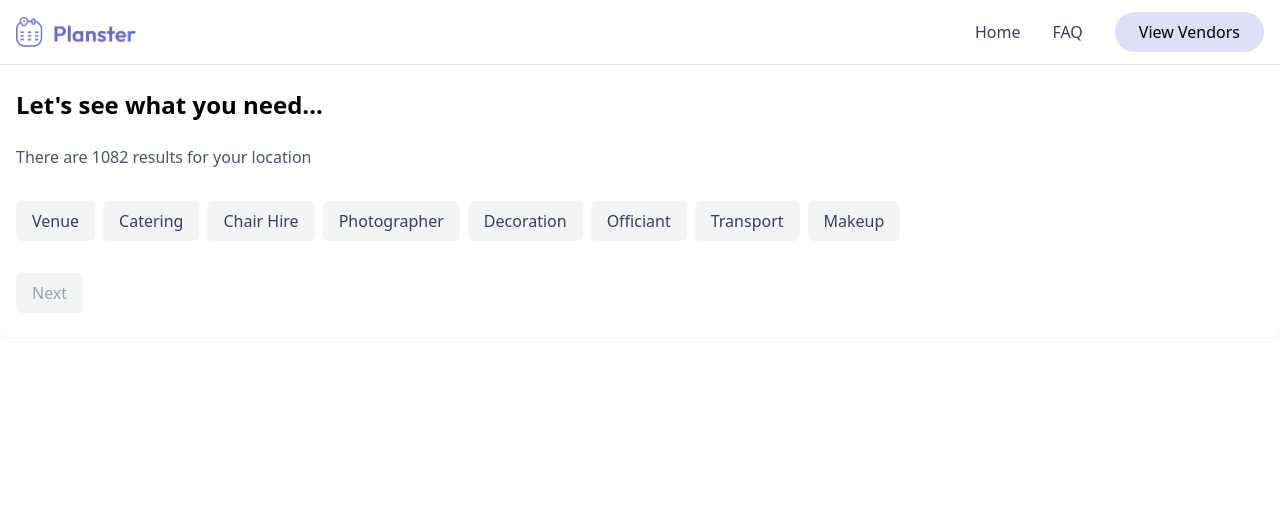
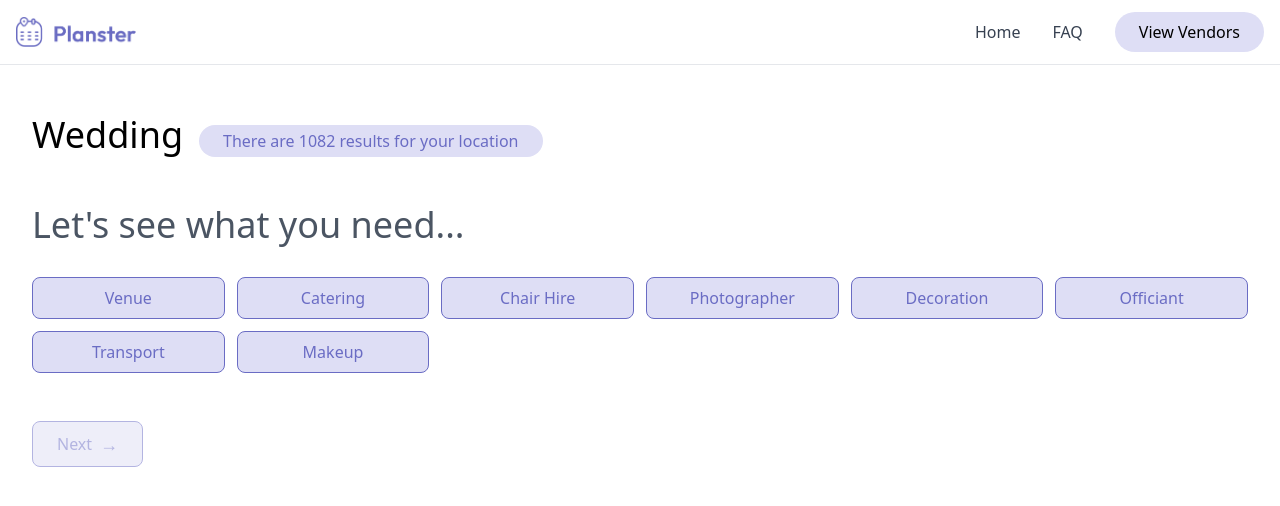
Before and after one commit to SeifEldin15/Planster, a React (Vite) app in the folder Frontend/: page /service-selection in a window 1280 px wide. Shown: the top 506 px of the page. Built offline with nearby package versions, Linux system fonts and the light colour scheme.

Commit message:
more frontend changes

```diff
--- a/Frontend/src/pages/Event/Event.jsx
+++ b/Frontend/src/pages/Event/Event.jsx
@@ -59,11 +59,13 @@ const Event = () => {
               <button
                 key={type.id}
                 onClick={() => setSelectedEventType(type.id)}
-                className={`px-4 py-2 rounded-md transition-colors ${
-                  type.id === selectedEventType
-                    ? 'bg-[var(--primary-color)] text-white hover:bg-[var(--hover-color)]'
-                    : 'bg-gray-100 text-gray-700 hover:bg-gray-200'
-                }`}
+                className={`
+                  px-4 py-2 rounded-lg text-base transition-colors border border-[var(--primary-color)]
+                  ${type.id === selectedEventType
+                    ? 'bg-[var(--primary-color)] text-white'
+                    : 'bg-[var(--secondary-color)] text-[var(--primary-color)]'
+                  }
+                `}
               >
                 {type.label}
               </button>
@@ -115,12 +117,16 @@ const Event = () => {
 
         <button
           onClick={handleNext}
-          className="flex items-center px-4 py-2 bg-[var(--primary-color)] text-white rounded-md hover:bg-[var(--hover-color)] transition-colors"
+          className={`
+            px-6 py-2 rounded-lg text-base flex items-center gap-2 border border-[var(--primary-color)]
+            ${!location.trim()
+              ? 'bg-[var(--secondary-color)] text-[var(--primary-color)] opacity-50 cursor-not-allowed'
+              : 'bg-[var(--secondary-color)] text-[var(--primary-color)]'
+            }
+          `}
         >
           Next
-          <svg className="ml-2 w-4 h-4" fill="none" stroke="currentColor" viewBox="0 0 24 24">
-            <path strokeLinecap="round" strokeLinejoin="round" strokeWidth={2} d="M9 5l7 7-7 7" />
-          </svg>
+          <span className="text-lg">→</span>
         </button>
       </div>
     </div>
--- a/Frontend/src/pages/ServiceSelection/ServiceSelection.jsx
+++ b/Frontend/src/pages/ServiceSelection/ServiceSelection.jsx
@@ -59,22 +59,32 @@ const ServiceSelection = () => {
   return (
     <>
       <Navbar />
-      <div className="py-6 bg-white rounded-lg shadow-sm max-w-[1300px] mx-auto px-4">
-        <h1 className="text-2xl font-semibold mb-6">Let's see what you need...</h1>
-        <p className="text-gray-600 mb-8">
-          There are 1082 results for your location
-        </p>
+      <div className="max-w-[1300px] mx-auto px-8 py-12">
+    <div className="flex items-center mb-12">
 
-        <div className="flex gap-2 flex-wrap mb-8">
+    <h1 className="text-4xl">
+          {eventType || 'Wedding'}
+        </h1>
+
+        <div className="bg-[var(--secondary-color)] rounded-full  inline-block ml-4 flex items-center mt-3">
+          <p className="text-[var(--primary-color)] px-6 py-1">
+            There are 1082 results for your location
+          </p>
+        </div>
+    </div>
+        <h2 className="text-4xl text-gray-600 mb-8">Let's see what you need...</h2>
+        <div className="grid grid-cols-6 gap-3 mb-12">
           {currentServices.map((service) => (
             <button
               key={service.id}
               onClick={() => toggleService(service.id)}
-              className={`px-4 py-2 rounded-md transition-colors ${
-                selectedServices.includes(service.id)
-                  ? 'bg-[var(--primary-color)] text-white hover:bg-[var(--hover-color)]'
-                  : 'bg-gray-100 text-gray-700 hover:bg-gray-200'
-              }`}
+              className={`
+                px-4 py-2 rounded-lg text-base transition-colors border border-[var(--primary-color)]
+                ${selectedServices.includes(service.id)
+                  ? 'bg-[var(--primary-color)] text-white'
+                  : 'bg-[var(--secondary-color)] text-[var(--primary-color)]'
+                }
+              `}
             >
               {service.label}
             </button>
@@ -84,13 +94,16 @@ const ServiceSelection = () => {
         <button
           onClick={handleNext}
           disabled={selectedServices.length === 0}
-          className={`flex items-center px-4 py-2 rounded-md transition-colors ${
-            selectedServices.length === 0
-              ? 'bg-gray-100 text-gray-400 cursor-not-allowed'
-              : 'bg-[var(--primary-color)] text-white hover:bg-[var(--hover-color)]'
-          }`}
+          className={`
+            px-6 py-2 rounded-lg text-base flex items-center gap-2 border border-[var(--primary-color)]
+            ${selectedServices.length === 0
+              ? 'bg-[var(--secondary-color)] text-[var(--primary-color)] opacity-50 cursor-not-allowed'
+              : 'bg-[var(--secondary-color)] text-[var(--primary-color)]'
+            }
+          `}
         >
           Next
+          <span className="text-lg">→</span>
         </button>
       </div>
     </>
```
